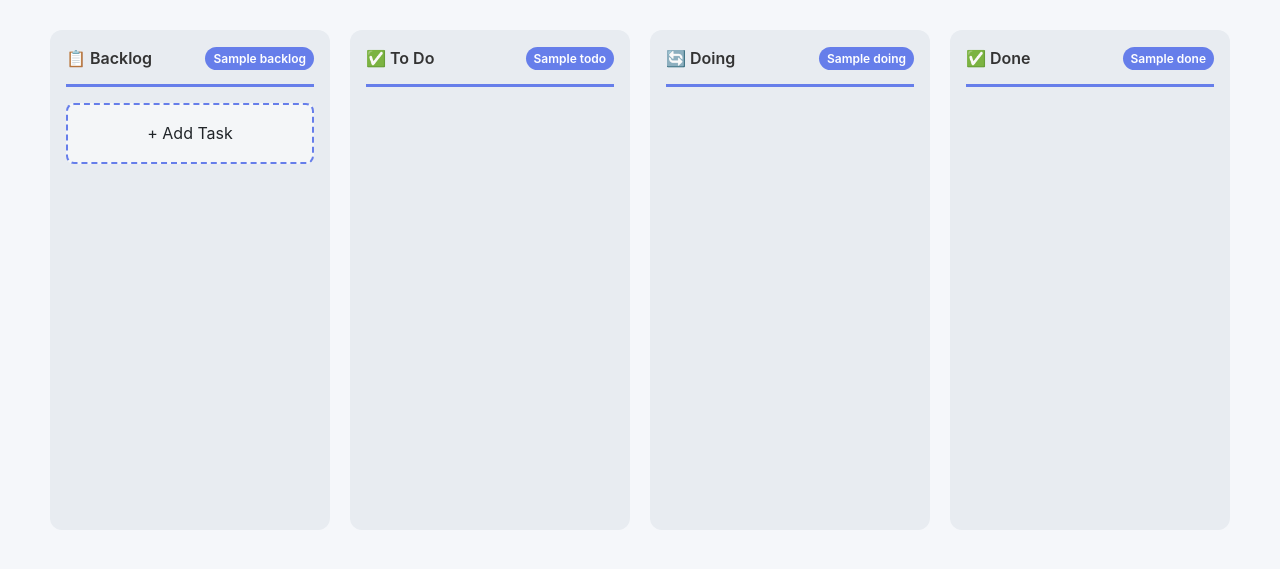
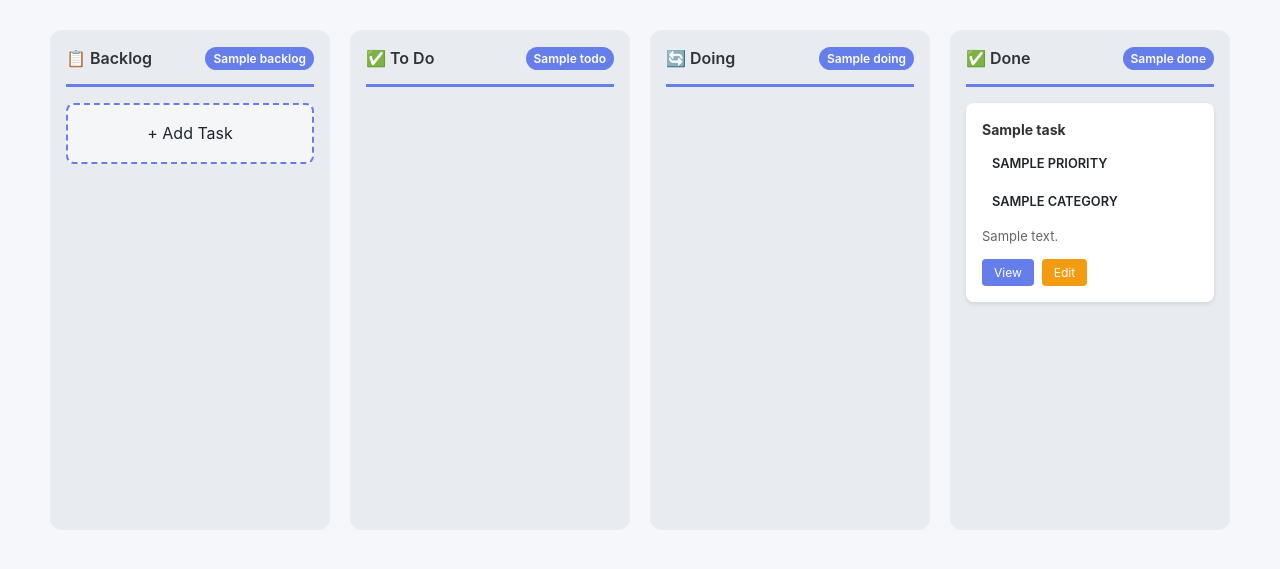
Before and after one commit to Nachtschichter/taskinator, a FastAPI app: template templates/board.html in a window 1280 px wide. Shown: the part 172-741 px from the top of the page. Run offline with FastAPI, Linux system fonts and the light colour scheme; the template is opened without the code that fills it: most values are stand-ins (such as "Sample title", 1, 10 or a date in 2020).

Commit message:
fix(task29): Board template - use correct template variables
- task.status instead of task.status.value
- task.priority instead of task.priority.value
- task.category instead of task.category.value

Backend provides string values, not enum objects

```diff
--- a/templates/board.html
+++ b/templates/board.html
@@ -185,12 +185,12 @@
                 <span class="count">{{ counts.backlog }}</span>
             </div>
             {% for task in tasks %}
-            {% if task.status.value == 'backlog' %}
+            {% if task.status == 'backlog' %}
             <div class="task-card" draggable="true" data-task-id="{{ task.id }}">
                 <h3>{{ task.title }}</h3>
                 <div class="meta">
-                    <span class="badge priority-{{ task.priority.value }}">{{ task.priority.value }}</span>
-                    <span class="badge category-{{ task.category.value }}">{{ task.category.value }}</span>
+                    <span class="badge priority-{{ task.priority }}">{{ task.priority }}</span>
+                    <span class="badge category-{{ task.category }}">{{ task.category }}</span>
                 </div>
                 {% if task.description %}
                 <div class="description">{{ task.description[:100] }}{% if task.description|length > 100 %}...{% endif %}</div>
@@ -213,12 +213,12 @@
                 <span class="count">{{ counts.todo }}</span>
             </div>
             {% for task in tasks %}
-            {% if task.status.value == 'todo' %}
+            {% if task.status == 'todo' %}
             <div class="task-card" draggable="true" data-task-id="{{ task.id }}">
                 <h3>{{ task.title }}</h3>
                 <div class="meta">
-                    <span class="badge priority-{{ task.priority.value }}">{{ task.priority.value }}</span>
-                    <span class="badge category-{{ task.category.value }}">{{ task.category.value }}</span>
+                    <span class="badge priority-{{ task.priority }}">{{ task.priority }}</span>
+                    <span class="badge category-{{ task.category }}">{{ task.category }}</span>
                 </div>
                 {% if task.description %}
                 <div class="description">{{ task.description[:100] }}{% if task.description|length > 100 %}...{% endif %}</div>
@@ -238,12 +238,12 @@
                 <span class="count">{{ counts.doing }}</span>
             </div>
             {% for task in tasks %}
-            {% if task.status.value == 'doing' %}
+            {% if task.status == 'doing' %}
             <div class="task-card" draggable="true" data-task-id="{{ task.id }}">
                 <h3>{{ task.title }}</h3>
                 <div class="meta">
-                    <span class="badge priority-{{ task.priority.value }}">{{ task.priority.value }}</span>
-                    <span class="badge category-{{ task.category.value }}">{{ task.category.value }}</span>
+                    <span class="badge priority-{{ task.priority }}">{{ task.priority }}</span>
+                    <span class="badge category-{{ task.category }}">{{ task.category }}</span>
                 </div>
                 {% if task.description %}
                 <div class="description">{{ task.description[:100] }}{% if task.description|length > 100 %}...{% endif %}</div>
@@ -263,12 +263,12 @@
                 <span class="count">{{ counts.done }}</span>
             </div>
             {% for task in tasks %}
-            {% if task.status.value == 'done' %}
+            {% if task.status == 'done' %}
             <div class="task-card" draggable="true" data-task-id="{{ task.id }}">
                 <h3>{{ task.title }}</h3>
                 <div class="meta">
-                    <span class="badge priority-{{ task.priority.value }}">{{ task.priority.value }}</span>
-                    <span class="badge category-{{ task.category.value }}">{{ task.category.value }}</span>
+                    <span class="badge priority-{{ task.priority }}">{{ task.priority }}</span>
+                    <span class="badge category-{{ task.category }}">{{ task.category }}</span>
                 </div>
                 {% if task.description %}
                 <div class="description">{{ task.description[:100] }}{% if task.description|length > 100 %}...{% endif %}</div>
```
